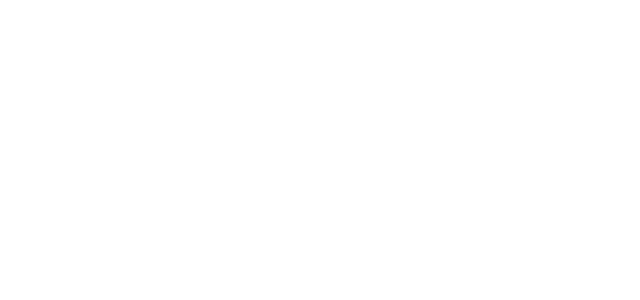
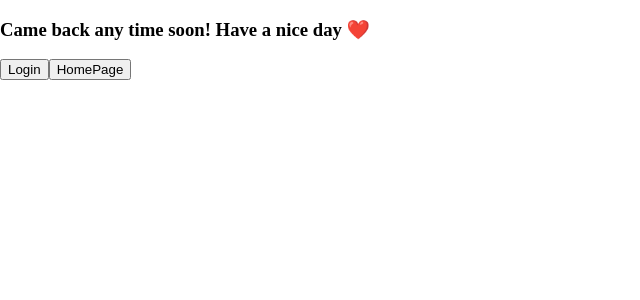
Before and after one commit to AnaCDSequeira/GroupProject-Books, a React (Vite) app: page /logout in a window 1280 px wide. Before the commit this address had no page. Shown: the top 300 px of the page, without its empty margins (0-640 px from the left). Built offline with nearby package versions, Linux system fonts and the light colour scheme.

Commit message:
Add LogOut page

```diff
--- a/src/pages/App/App.jsx
+++ b/src/pages/App/App.jsx
@@ -2,6 +2,7 @@
 import { HomePage } from "../HomePage/Homepage.jsx";
 import { Register } from "../RegisterPage/Register.jsx";
 import { Login } from "../LoginPage/Login.jsx";
+import { LogOutPage } from "../LogOut/LogOutPage.jsx";
 import { useState } from "react";
 
 function App() {
@@ -16,6 +17,13 @@
             path="login"
             element={<Login loggedIn={loggedIn} setLoggedIn={setLoggedIn} />}
           ></Route>
+
+          <Route
+            path="logout"
+            element={
+              <LogOutPage loggedIn={loggedIn} setLoggedIn={setLoggedIn} />
+            }
+          ></Route>
         </Routes>
       </BrowserRouter>
     </>
--- a/src/pages/HomePage/MainPage/Header.jsx
+++ b/src/pages/HomePage/MainPage/Header.jsx
@@ -1,6 +1,5 @@
 import styled from "styled-components";
 import { useNavigate } from "react-router-dom";
-import { useState } from "react";
 
 const NavBar = styled.nav`
   display: flex;
@@ -46,7 +45,7 @@
           </a>
           <a
             href="#"
-            onClick={() => handleClick(loggedIn ? "Log Out" : "Register")}
+            onClick={() => handleClick(loggedIn ? "LogOut" : "Register")}
           >
             {loggedIn ? "Log Out" : "Register"}
           </a>
--- /dev/null
+++ b/src/pages/LogOut/LogOutPage.jsx
@@ -0,0 +1,28 @@
+import { useNavigate } from "react-router-dom";
+
+function LogOutPage(props) {
+  const { loggedIn, setLoggedIn } = props;
+  setLoggedIn(false);
+  console.log(loggedIn);
+
+  const navigate = useNavigate();
+  function handleClickLogin() {
+    const direct = () => navigate("/login");
+    direct();
+  }
+
+  function handleClickHomePage() {
+    const direct = () => navigate("/");
+    direct();
+  }
+
+  return (
+    <>
+      <h3>Came back any time soon! Have a nice day ❤️</h3>
+      <button onClick={handleClickLogin}>Login</button>
+      <button onClick={handleClickHomePage}>HomePage</button>
+    </>
+  );
+}
+
+export { LogOutPage };
```
Also changed, not shown: src/pages/Profile/ProfilePage.jsx (added).
